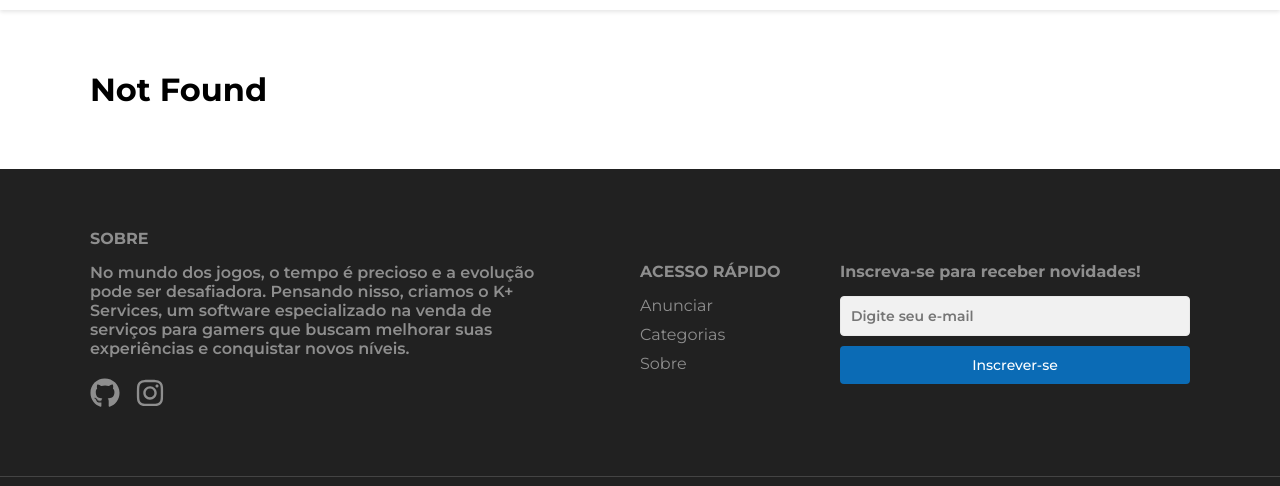
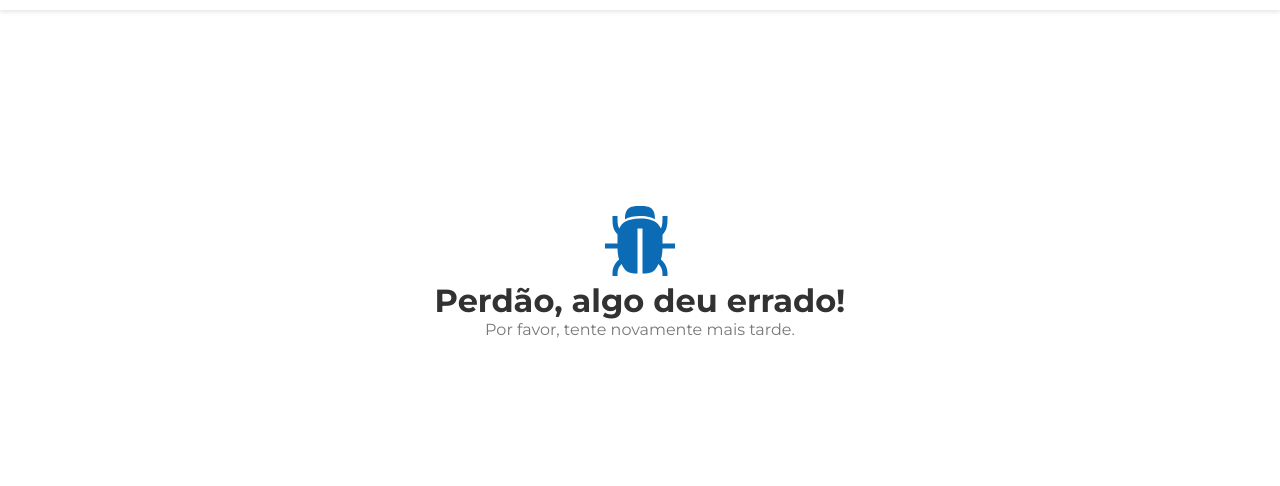
Before and after one commit to LeonardoAlmds/frontend-website-for-gaming-services, a React (Vite) app: page /error in a window 1280 px wide. Shown: the part 314-800 px from the top of the page. Built offline with nearby package versions, Linux system fonts and the light colour scheme; no server answers; a web font is replaced by a local one.

Commit message:
Add error page and update login styles

```diff
--- a/src/App.jsx
+++ b/src/App.jsx
@@ -12,6 +12,7 @@ import Login from './pages/Login/login'
 import { ProductsProvider } from './contexts/ProductsContext'
 import Product from './pages/Product/Product'
 import Categories from './pages/Categories/Categories'
+import Error from './pages/Error/Error'
 import ListSearchProducts from './components/SearchProducts/ListSearchProducts'
 
 
@@ -32,6 +33,8 @@ function App() {
           <Route path='/signup' element={<Singup />} />
 
           <Route path='/login' element={<Login />} />
+
+          <Route path='/error' element={<Error/>} />
 
           <Route
             path='/product'
--- /dev/null
+++ b/src/pages/Error/Error.css
@@ -0,0 +1,27 @@
+.error-container {
+    display: flex;
+    justify-content: center;
+    align-items: center;
+    height: 50vh;
+    flex-direction: column;
+}
+
+.error-icon {
+    font-size: 5rem;
+    color: var(--blue-primary);
+    transition: 0.2s ease-in-out;
+}
+
+.error-icon:hover {
+    color: var(--blue-hover);
+}
+
+.error-container h1 {
+    font-size: 2rem;
+    color: var(--search-color)
+}
+
+.error-container p {
+    font-size: 1rem;
+    color: var(--color-font)
+}
--- /dev/null
+++ b/src/pages/Error/Error.jsx
@@ -0,0 +1,14 @@
+import { IoBugSharp } from "react-icons/io5";
+import "./Error.css";
+
+const Error = () => {
+    return (
+        <div className="error-container">
+            <IoBugSharp className="error-icon" />
+            <h1>Perdão, algo deu errado!</h1>
+            <p>Por favor, tente novamente mais tarde.</p>
+        </div>
+    );
+}
+
+export default Error;
--- a/src/pages/Login/login.css
+++ b/src/pages/Login/login.css
@@ -3,7 +3,7 @@
     width: 40%;
     margin: 0 auto;
     border-radius: 10px;
-    padding: 20px;
+    padding: 30px;
     flex-direction: column;
     background-color: var(--background-modal-option);
     color: var(--color-font);
@@ -22,7 +22,11 @@
     margin: 0 0 10px 0;
 }
 
-.login-container h4 a {
+.login-container h5 {
+    font-size: 9px;
+}
+
+.login-container a {
     color: var(--blue-primary);
     text-decoration: none;
 }
@@ -52,7 +56,7 @@
 
 .social-login div {
     text-align: center;
-    margin: 0 10px 0;
+    margin: 0 10px 10px;
 }
 
 .social-login div button {
--- a/src/pages/Login/login.jsx
+++ b/src/pages/Login/login.jsx
@@ -71,8 +71,6 @@ const login = () => {
                 <h4>Não tem uma conta? <Link to="/signup">Cadastre-se</Link></h4>
             </div>
 
-            <h4>Ao logar, você concorda com nossos <Link to="/terms">Termos de Uso</Link> e <Link to="/privacy">Política de Privacidade</Link>.</h4>
-
             <div className="social-login">
                 <div>
                     <button>
@@ -100,7 +98,7 @@ const login = () => {
                 </div>
             </div>
 
-            <h4>K+ é protegido por reCAPTCHA e está sujeito à <Link to="/Politcs">Política de Privacidade</Link> e aos <Link to="/Terms">Termos de Serviço</Link> do Google.</h4>
+            <h5>K+ é protegido por reCAPTCHA e está sujeito à <Link to="/Politcs">Política de Privacidade</Link> e aos <Link to="/Terms">Termos de Serviço</Link> do Google.</h5>
         </div>
     );
 };
```
